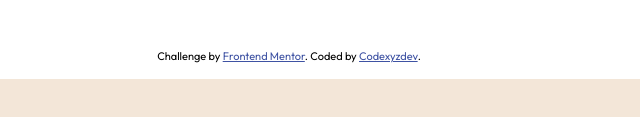
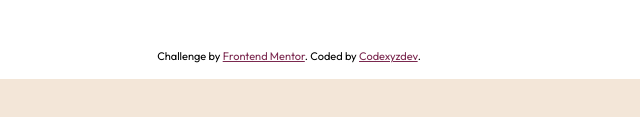
Before and after one commit to codexyzdev/Recipe-page, a plain HTML site: page index.html in a window 1280 px wide. Shown: the part 1714-1831 px from the top of the page, 351-991 px from the left. Drawn offline with Linux system fonts and the light colour scheme.

Commit message:
update style.css

```diff
--- a/style.css
+++ b/style.css
@@ -150,7 +150,7 @@ hr {
   text-align: center;
 }
 .attribution a {
-  color: hsl(228, 45%, 44%);
+  color: var(--DarkRaspberry);
 }
 
 @media screen and (min-width: 768px) {
```
